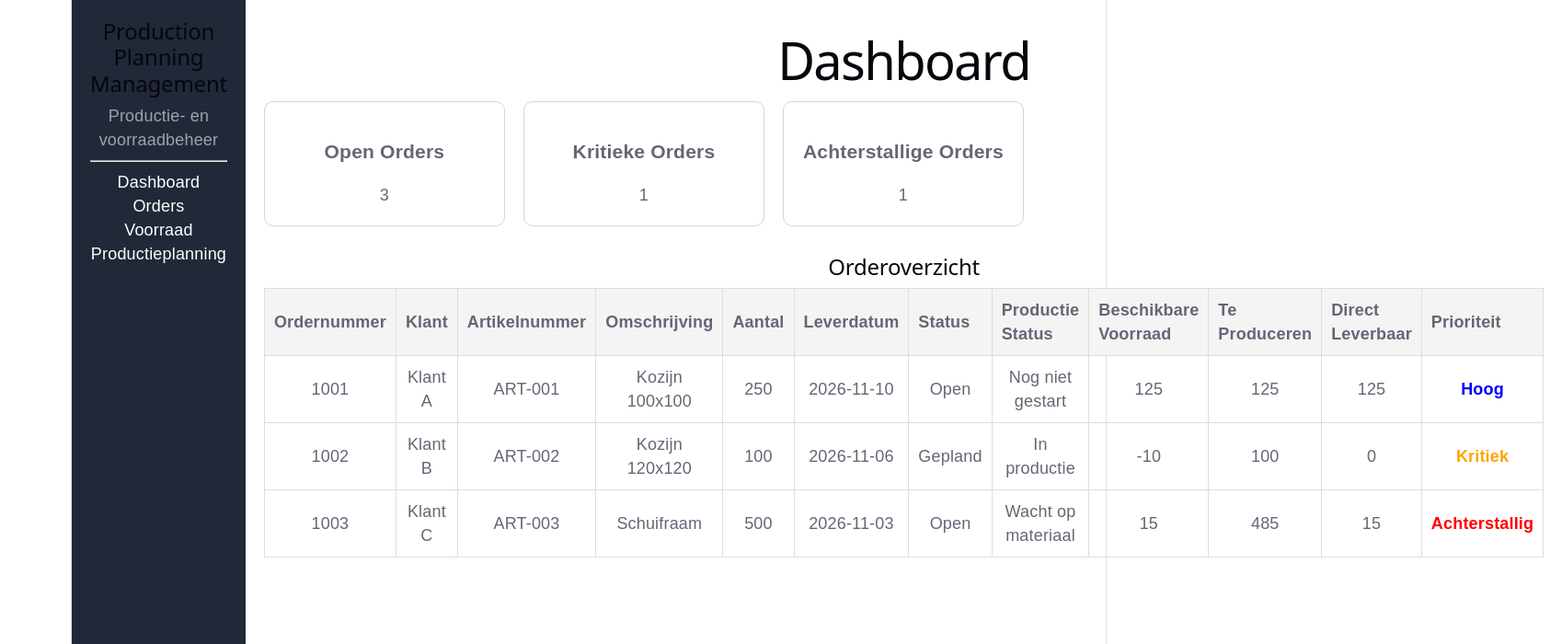
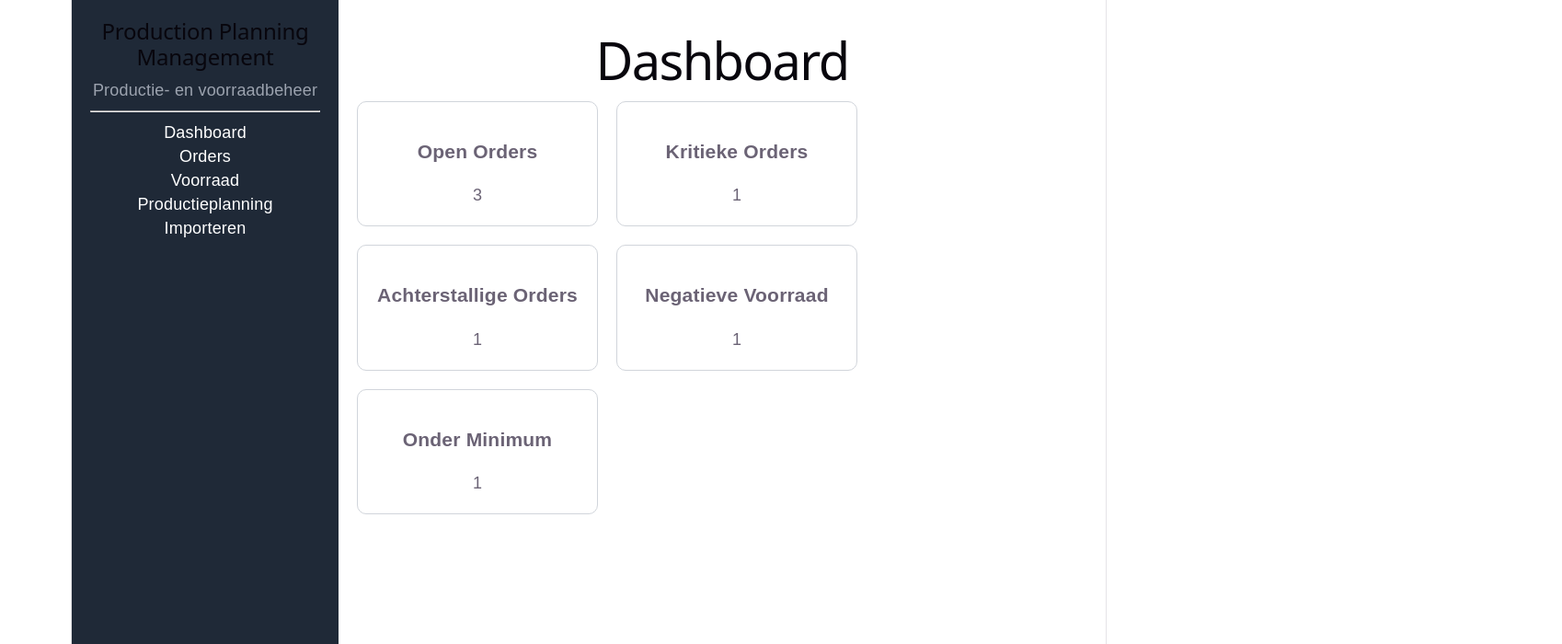
Before and after one commit to Sid348-jpg/Productie-planning-app, a React (Vite) app in the folder planning-app/: page / in a window 1280 px wide. Shown: the top 700 px of the page at 92% size, 1698 px wide, since content can reach past the window. Built offline with nearby package versions, Linux system fonts and the light colour scheme.

Commit message:
fase 9 productieplanning

```diff
--- a/planning-app/src/App.jsx
+++ b/planning-app/src/App.jsx
@@ -59,6 +59,7 @@ function App() {
   ];
 
   const [pagina, setPagina] = useState("dashboard");
+  const [bestand, setBestand] = useState(null);
 
   const bepaalPrioriteit = (leverdatum) => {
     const vandaag = new Date();
@@ -80,9 +81,7 @@ function App() {
       (a) => a.artikelnummer === artikelnummer
     );
 
-    if (!artikel) {
-      return 0;
-    }
+    if (!artikel) return 0;
 
     return artikel.voorraad - artikel.reserveringen;
   };
@@ -95,6 +94,16 @@ function App() {
 
   const achterstalligeOrders = orders.filter(
     (o) => bepaalPrioriteit(o.leverdatum) === "Achterstallig"
+  ).length;
+
+  const negatieveVoorraad = voorraadArtikelen.filter(
+    (a) => a.voorraad - a.reserveringen < 0
+  ).length;
+
+  const onderMinimum = voorraadArtikelen.filter(
+    (a) =>
+      a.voorraad - a.reserveringen >= 0 &&
+      a.voorraad - a.reserveringen < a.minimum
   ).length;
 
   return (
@@ -148,6 +157,13 @@ function App() {
         >
           Productieplanning
         </p>
+
+        <p
+          style={{ cursor: "pointer" }}
+          onClick={() => setPagina("import")}
+        >
+          Importeren
+        </p>
       </div>
 
       <div
@@ -161,16 +177,17 @@ function App() {
           {pagina === "orders" && "Orders"}
           {pagina === "voorraad" && "Voorraad"}
           {pagina === "planning" && "Productieplanning"}
+          {pagina === "import" && "Importeren"}
         </h1>
 
-        {(pagina === "dashboard" || pagina === "orders") && (
+        {pagina === "dashboard" && (
           <>
             <div
               style={{
                 display: "flex",
                 gap: "20px",
+                flexWrap: "wrap",
                 marginBottom: "30px",
-                flexWrap: "wrap",
               }}
             >
               <div style={kaartStyle}>
@@ -187,28 +204,37 @@ function App() {
                 <h3>Achterstallige Orders</h3>
                 <p>{achterstalligeOrders}</p>
               </div>
+
+              <div style={kaartStyle}>
+                <h3>Negatieve Voorraad</h3>
+                <p>{negatieveVoorraad}</p>
+              </div>
+
+              <div style={kaartStyle}>
+                <h3>Onder Minimum</h3>
+                <p>{onderMinimum}</p>
+              </div>
             </div>
+          </>
+        )}
 
+        {pagina === "orders" && (
+          <>
             <h2>Orderoverzicht</h2>
 
             <div style={{ overflowX: "auto" }}>
-              <table
-                style={{
-                  width: "100%",
-                  borderCollapse: "collapse",
-                }}
-              >
+              <table style={{ width: "100%", borderCollapse: "collapse" }}>
                 <thead>
                   <tr>
                     <th style={thStyle}>Ordernummer</th>
                     <th style={thStyle}>Klant</th>
-                    <th style={thStyle}>Artikelnummer</th>
+                    <th style={thStyle}>Artikel</th>
                     <th style={thStyle}>Omschrijving</th>
                     <th style={thStyle}>Aantal</th>
                     <th style={thStyle}>Leverdatum</th>
                     <th style={thStyle}>Status</th>
-                    <th style={thStyle}>Productie Status</th>
-                    <th style={thStyle}>Beschikbare Voorraad</th>
+                    <th style={thStyle}>Productiestatus</th>
+                    <th style={thStyle}>Beschikbaar</th>
                     <th style={thStyle}>Te Produceren</th>
                     <th style={thStyle}>Direct Leverbaar</th>
                     <th style={thStyle}>Prioriteit</th>
@@ -238,45 +264,29 @@ function App() {
                         <td style={tdStyle}>{order.aantal}</td>
                         <td style={tdStyle}>{order.leverdatum}</td>
                         <td style={tdStyle}>{order.status}</td>
-                        <td style={tdStyle}>
-                          {order.productiestatus}
-                        </td>
-
-                        <td style={tdStyle}>
-                          {beschikbaar}
-                        </td>
-
-                        <td style={tdStyle}>
-                          {teProduceren}
-                        </td>
-
-                        <td style={tdStyle}>
-                          {directLeverbaar}
-                        </td>
+                        <td style={tdStyle}>{order.productiestatus}</td>
+                        <td style={tdStyle}>{beschikbaar}</td>
+                        <td style={tdStyle}>{teProduceren}</td>
+                        <td style={tdStyle}>{directLeverbaar}</td>
 
                         <td
                           style={{
                             ...tdStyle,
                             fontWeight: "bold",
                             color:
-                              bepaalPrioriteit(
-                                order.leverdatum
-                              ) === "Achterstallig"
+                              bepaalPrioriteit(order.leverdatum) ===
+                              "Achterstallig"
                                 ? "red"
-                                : bepaalPrioriteit(
-                                    order.leverdatum
-                                  ) === "Kritiek"
+                                : bepaalPrioriteit(order.leverdatum) ===
+                                  "Kritiek"
                                 ? "orange"
-                                : bepaalPrioriteit(
-                                    order.leverdatum
-                                  ) === "Hoog"
-                                ? "blue"
+                                : bepaalPrioriteit(order.leverdatum) ===
+                                  "Hoog"
+                                ? "#2563eb"
                                 : "green",
                           }}
                         >
-                          {bepaalPrioriteit(
-                            order.leverdatum
-                          )}
+                          {bepaalPrioriteit(order.leverdatum)}
                         </td>
                       </tr>
                     );
@@ -292,12 +302,7 @@ function App() {
             <h2>Voorraadoverzicht</h2>
 
             <div style={{ overflowX: "auto" }}>
-              <table
-                style={{
-                  width: "100%",
-                  borderCollapse: "collapse",
-                }}
-              >
+              <table style={{ width: "100%", borderCollapse: "collapse" }}>
                 <thead>
                   <tr>
                     <th style={thStyle}>Artikelnummer</th>
@@ -326,9 +331,7 @@ function App() {
                           {artikel.omschrijving}
                         </td>
 
-                        <td style={tdStyle}>
-                          {artikel.voorraad}
-                        </td>
+                        <td style={tdStyle}>{artikel.voorraad}</td>
 
                         <td style={tdStyle}>
                           {artikel.reserveringen}
@@ -337,14 +340,11 @@ function App() {
                         <td
                           style={{
                             ...tdStyle,
+                            fontWeight: "bold",
                             color:
                               beschikbaar < 0
                                 ? "red"
                                 : "black",
-                            fontWeight:
-                              beschikbaar < 0
-                                ? "bold"
-                                : "normal",
                           }}
                         >
                           {beschikbaar}
@@ -386,17 +386,40 @@ function App() {
         {pagina === "planning" && (
           <>
             <h2>Productieplanning</h2>
+
             <p>
-              In Fase 9 bouwen we hier automatisch de
-              productievolgorde op basis van:
+              Volgende fase:
+              automatische productievolgorde bepalen op basis van:
             </p>
 
             <ul>
               <li>Leverdatum</li>
+              <li>Beschikbare voorraad</li>
+              <li>Direct leverbaar</li>
+              <li>Te produceren aantallen</li>
               <li>Prioriteit</li>
-              <li>Beschikbare voorraad</li>
-              <li>Te produceren aantallen</li>
             </ul>
+          </>
+        )}
+
+        {pagina === "import" && (
+          <>
+            <h2>Importeer LM_MAT</h2>
+
+            <input
+              type="file"
+              accept=".xlsx,.xls,.csv"
+              onChange={(e) =>
+                setBestand(e.target.files[0])
+              }
+            />
+
+            {bestand && (
+              <div style={{ marginTop: "20px" }}>
+                <strong>Geselecteerd bestand:</strong>
+                <p>{bestand.name}</p>
+              </div>
+            )}
           </>
         )}
       </div>
@@ -409,12 +432,13 @@ const kaartStyle = {
   borderRadius: "10px",
   padding: "20px",
   minWidth: "220px",
+  backgroundColor: "#ffffff",
 };
 
 const thStyle = {
   border: "1px solid #ddd",
   padding: "10px",
-  backgroundColor: "#f4f4f4",
+  backgroundColor: "#f3f4f6",
   textAlign: "left",
 };
 
```
